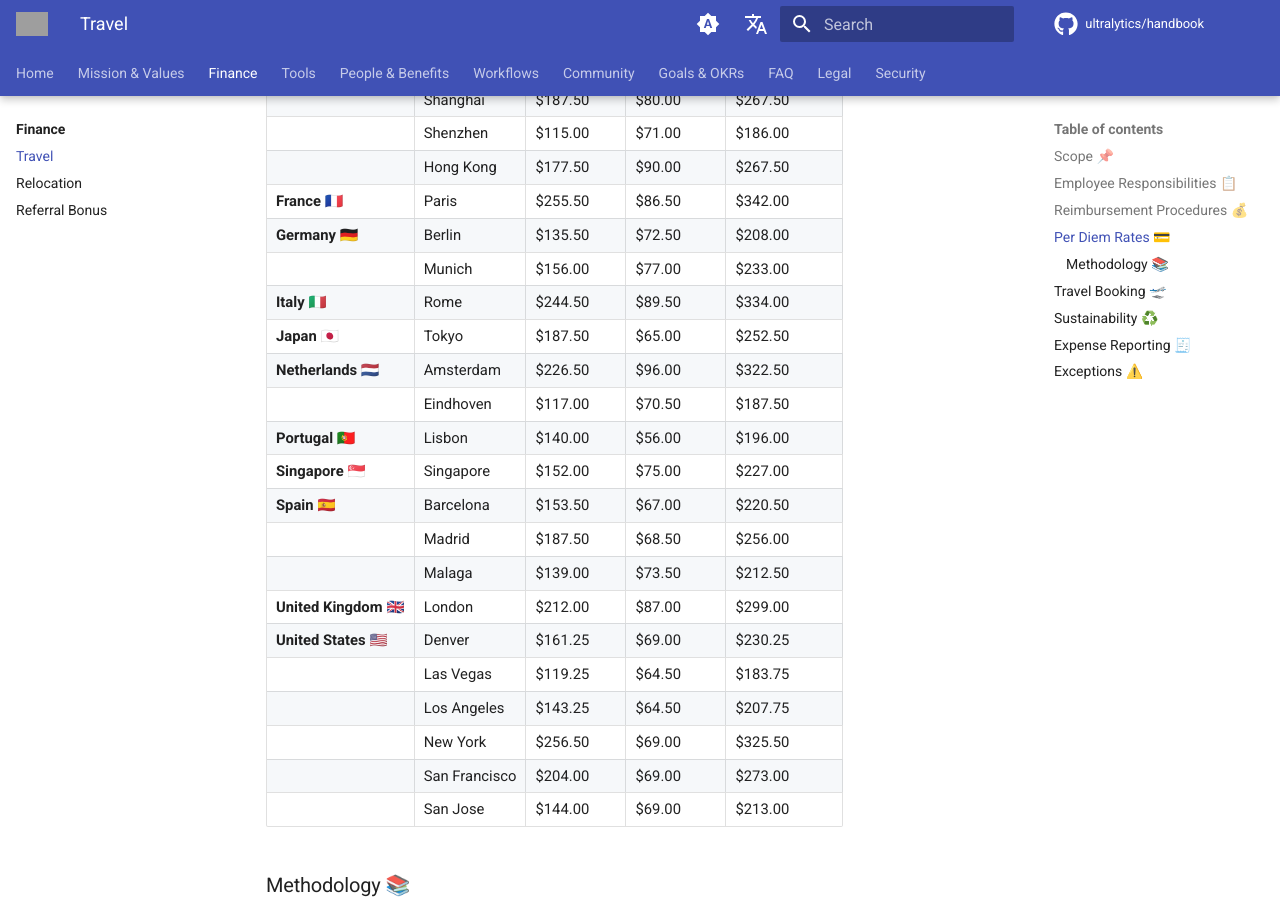
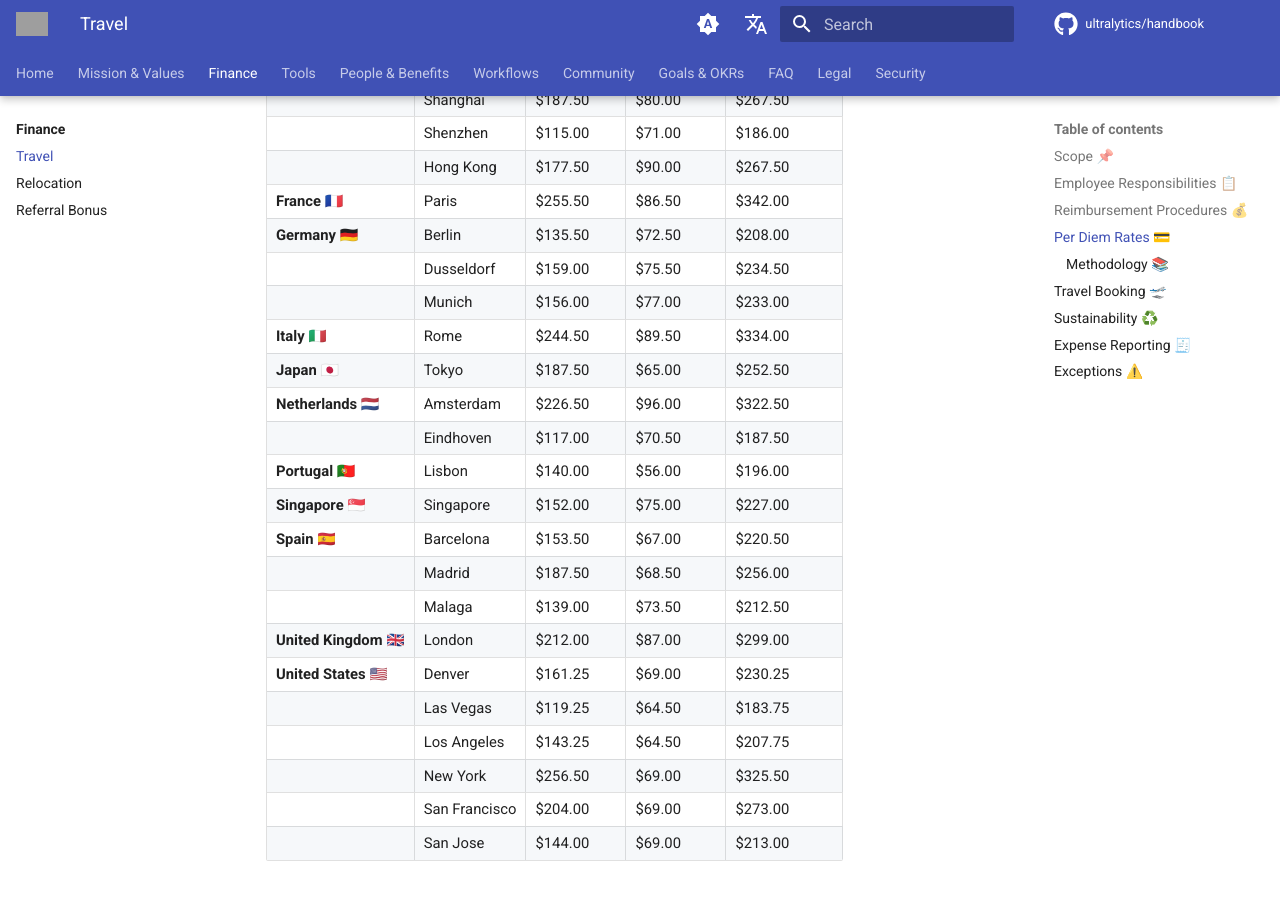
Before and after one commit to ultralytics/handbook, an MkDocs documentation site: the page built from docs/en/finance/travel.md, in a window 1280 px wide and 900 px high, scrolled down 2457 px. Built offline with MkDocs 1.6.1 and Material for MkDocs 9.7.7, drawn with Linux system fonts in a browser that asks for light colours; comment, search, counter and statistics services are not loaded; grey boxes are pictures that could not be loaded.

Commit message:
Add Dusseldorf to travel.md (#263)

```diff
--- a/docs/en/finance/travel.md
+++ b/docs/en/finance/travel.md
@@ -91,6 +91,7 @@ Employees traveling for business will receive a daily per diem allowance based o
 |                       | Hong Kong     | $177.50 | $90.00 | $267.50        |
 | **France 🇫🇷**         | Paris         | $255.50 | $86.50 | $342.00        |
 | **Germany 🇩🇪**        | Berlin        | $135.50 | $72.50 | $208.00        |
+|                       | Dusseldorf    | $159.00 | $75.50 | $234.50        |
 |                       | Munich        | $156.00 | $77.00 | $233.00        |
 | **Italy 🇮🇹**          | Rome          | $244.50 | $89.50 | $334.00        |
 | **Japan 🇯🇵**          | Tokyo         | $187.50 | $65.00 | $252.50        |
```
